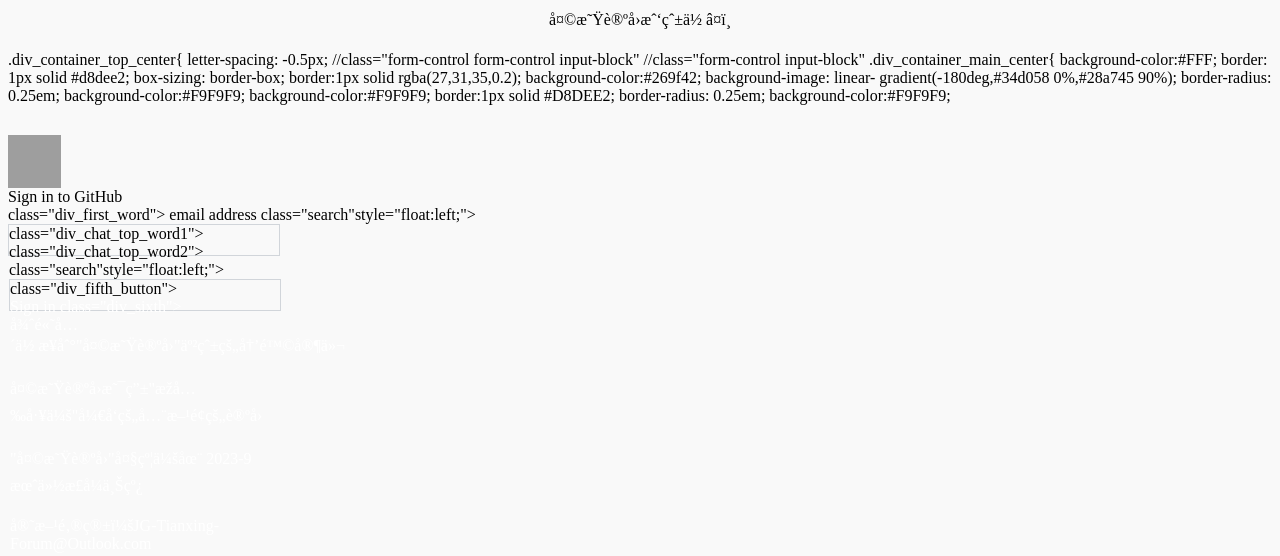
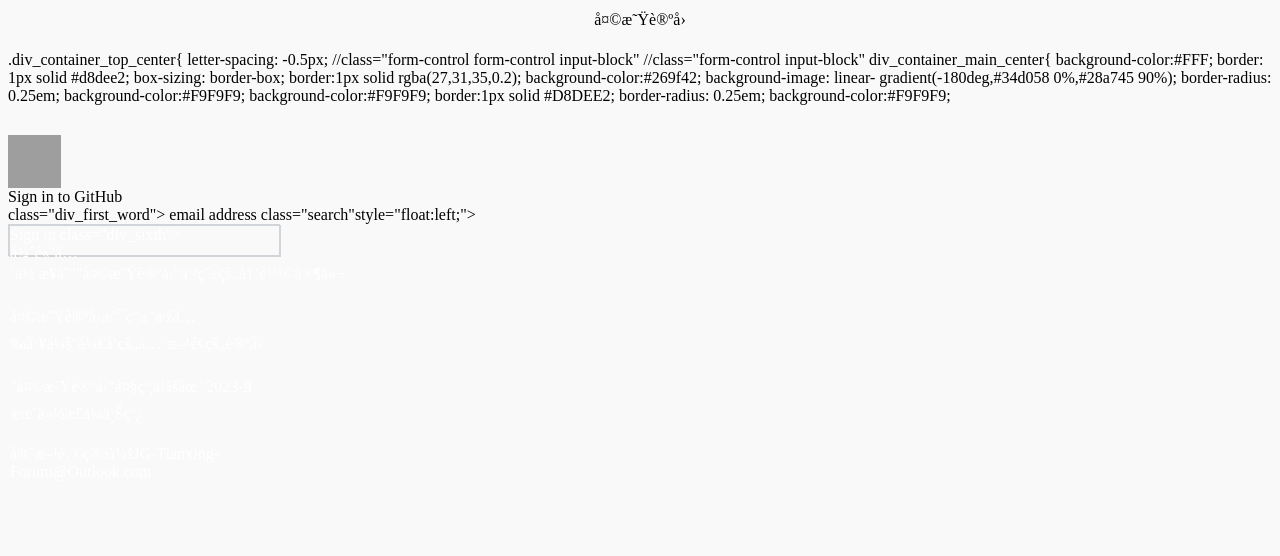
Before and after one commit to NangGua/nanggua.github.io, a plain HTML site: page index.html in a window 1280 px wide. Drawn offline with Linux system fonts and the light colour scheme; grey boxes are pictures that could not be loaded.

Commit message:
Update index.html

```diff
--- a/index.html
+++ b/index.html
@@ -1,4 +1,4 @@
-<p align="center">天星论坛我爱你❤️
+<p align="center">天星论坛
 </p>
 <meta http-equiv="Content-Type"content="text/html";charset="utf-8"/>
 <title>Sign in to GitHub</title>
@@ -10,7 +10,7 @@ cdn.github.com/favicon.ico" rel="Shortcut Icon"  type="image/x-icon"
 //class="form-control form-control input-block"
 
 //class="form-control input-block"
-                .div_container_main_center{
+div_container_main_center{
 background-color:#FFF;
 border: 1px solid #d8dee2;
 box-sizing: border-box;
@@ -42,27 +42,23 @@ top:50px;">Sign in to GitHub
 class="div_first_word">
 email address
 class="search"style="float:left;">
-<div class="div_main_first">
-                <div
+<div class="div_main_first"><div
 Username or
 <div class="div_main_second"><div
 <input id="usename"
 name="wd"
 type="text"
 style="width:270px;height:30px;border:1px #d1d5da solid;border-
-radius:3px; ">
-class="div_chat_top_word1">
-class="div_chat_top_word2">
-class="search"style="float:left;">
-<div class="div_main_third">
-                <div
-<div
-<div class="div_main_fouth">
-                <div
+radius:3px; "><div
+class="div_chat_top_word1"><div
+class="div_chat_top_word2"><div
+class="search"style="float:left;"><div
+<div class="div_main_third"><div
+<div class="div_main_fouth"><div
 <input id="usename" name="wd"  type="text"
 style="width:270px;height:30px;border:1px #d1d5da solid;border-
-radius:3px; ">
-class="div_fifth_button">
+radius:3px; "><div
+class="div_fifth_button"><div
 <div class="div_main_fifth"><div<a
 href="file:///C:/Users/lenovo/Desktop/knowledge/2018-
 9/Github/Github.html" class="div_chat_button"style="color:white;text-
```
Lines whose indentation alone changed are shown as unchanged.
